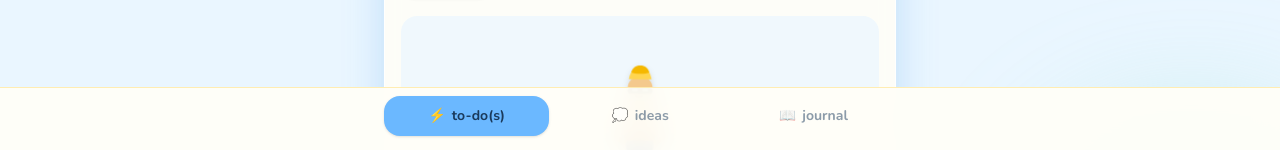
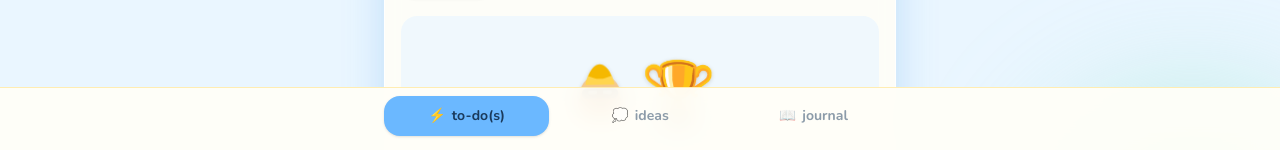
Before and after one commit to sherlinlee/rod-todos, a Next.js app: page / in a window 1280 px wide. Shown: the part 648-798 px from the top of the page. Built offline with nearby package versions, Linux system fonts and the light colour scheme; no server answers.

Commit message:
Replace ugly celebration SVG with Rod avatar plus trophy emoji.
Simple side-by-side layout; swap toolbox emoji to wrench on Windows.

Co-authored-by: Cursor <cursoragent@cursor.com>

```diff
--- a/components/RodCelebrationAvatar.tsx
+++ b/components/RodCelebrationAvatar.tsx
@@ -1,96 +1,22 @@
+import RodAvatar from "@/components/RodAvatar";
+
 export default function RodCelebrationAvatar({ size = 96 }: { size?: number }) {
+  const rodSize = Math.round(size * 0.7);
+
   return (
-    <span
-      className="inline-flex shrink-0 animate-celebration-float"
+    <div
+      className="inline-flex items-end justify-center gap-1.5 animate-celebration-float"
       role="img"
-      aria-label="Rod holding a trophy"
+      aria-label="Rod celebrating with a trophy"
     >
-      <svg
-        width={size}
-        height={size}
-        viewBox="0 0 72 88"
-        fill="none"
-        xmlns="http://www.w3.org/2000/svg"
-        className="drop-shadow-md"
+      <RodAvatar size={rodSize} />
+      <span
+        className="mb-1 leading-none drop-shadow-sm"
+        style={{ fontSize: Math.round(rodSize * 0.85) }}
+        aria-hidden
       >
-        <ellipse cx="36" cy="84" rx="14" ry="3" fill="#1A3A5C" opacity="0.1" />
-
-        <path
-          d="M24 72v8c0 2 2.5 4 6 4h12c3.5 0 6-2 6-4v-8"
-          fill="#2B5EA8"
-        />
-        <rect x="22" y="62" width="28" height="12" rx="4" fill="#FF7A1A" />
-        <path d="M22 67h28" stroke="#E85D04" strokeWidth="1.2" />
-
-        <path
-          d="M14 60c-1 8 2 14 8 15"
-          stroke="#F4C98D"
-          strokeWidth="4.5"
-          strokeLinecap="round"
-        />
-        <path
-          d="M58 60c1 8-2 14-8 15"
-          stroke="#F4C98D"
-          strokeWidth="4.5"
-          strokeLinecap="round"
-        />
-
-        <path
-          d="M18 56c4-6 10-9 18-9s14 3 18 9"
-          stroke="#F4C98D"
-          strokeWidth="4.5"
-          strokeLinecap="round"
-        />
-        <circle cx="18" cy="56" r="3.5" fill="#F4C98D" />
-        <circle cx="54" cy="56" r="3.5" fill="#F4C98D" />
-
-        <rect x="27" y="48" width="18" height="5" rx="1.5" fill="#E85D04" />
-        <path
-          d="M30 44h12c2 0 3.5 1.5 3.5 3.5v1H26.5V47.5C26.5 45.5 28 44 30 44z"
-          fill="#FF7A1A"
-        />
-        <path
-          d="M31 40h10c1.5 0 2.5 1 2.5 2.5v1.5H28.5V42.5C28.5 41 29.5 40 31 40z"
-          fill="#FFD54F"
-        />
-        <path d="M32 36h8v4h-8z" fill="#F5B800" />
-        <path
-          d="M29 38c-2 0-3.5 1.2-3.5 3"
-          stroke="#FFD54F"
-          strokeWidth="1.5"
-          strokeLinecap="round"
-        />
-        <path
-          d="M43 38c2 0 3.5 1.2 3.5 3"
-          stroke="#FFD54F"
-          strokeWidth="1.5"
-          strokeLinecap="round"
-        />
-
-        <circle cx="36" cy="28" r="11" fill="#F4C98D" />
-        <path
-          d="M26 20c1-6 4-10 10-10s9 4 10 10"
-          fill="#FFD54F"
-        />
-        <path
-          d="M28 14c1.5-4 3.5-6 8-6s6.5 2 8 6c-2 .8-4 1.2-8 1.2s-6-.4-8-1.2z"
-          fill="#F5B800"
-        />
-
-        <path
-          d="M28 27.5h16c1.8 0 3 1.2 3 2.8s-1.2 2.8-3 2.8H28c-1.8 0-3-1.2-3-2.8s1.2-2.8 3-2.8z"
-          fill="#1A1A2E"
-        />
-        <rect x="29" y="28.5" width="5" height="2" rx="0.8" fill="#87CEEB" />
-        <rect x="38" y="28.5" width="5" height="2" rx="0.8" fill="#87CEEB" />
-
-        <path
-          d="M32 34.5c1.5 1.5 4.5 1.5 6 0"
-          stroke="#5C3D1E"
-          strokeWidth="1.3"
-          strokeLinecap="round"
-        />
-      </svg>
-    </span>
+        🏆
+      </span>
+    </div>
   );
 }
--- a/lib/categories.ts
+++ b/lib/categories.ts
@@ -22,7 +22,7 @@ export const CATEGORIES: {
     id: "work",
     label: "Work",
     boxLabel: "Toolbox",
-    emoji: "🧰",
+    emoji: "🔧",
     pill: "bg-mint/60 text-foreground",
     boxActive: "border-forest bg-mint/40 ring-4 ring-forest/20",
     boxIdle: "border-mint bg-paper hover:border-forest/50",
```
